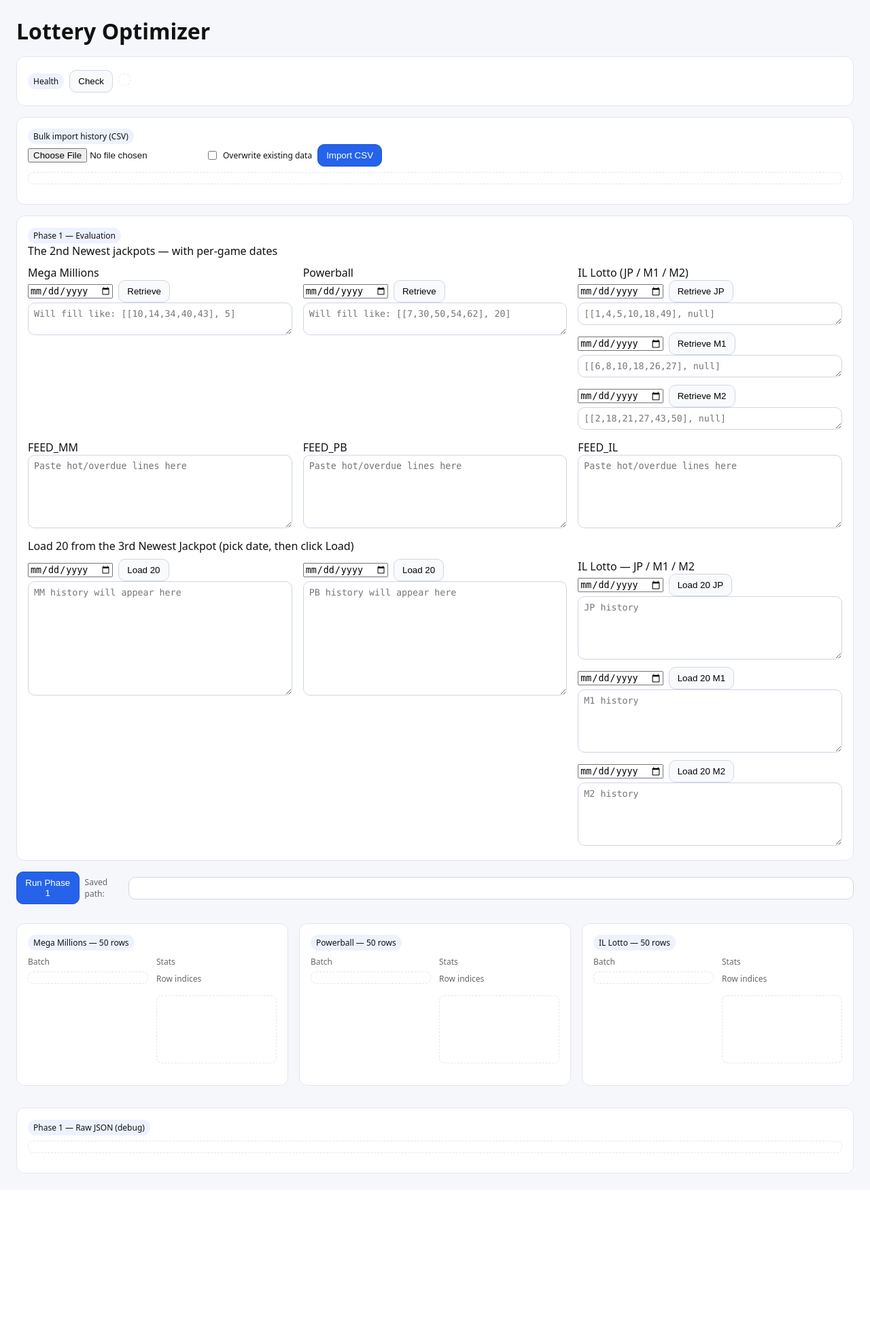
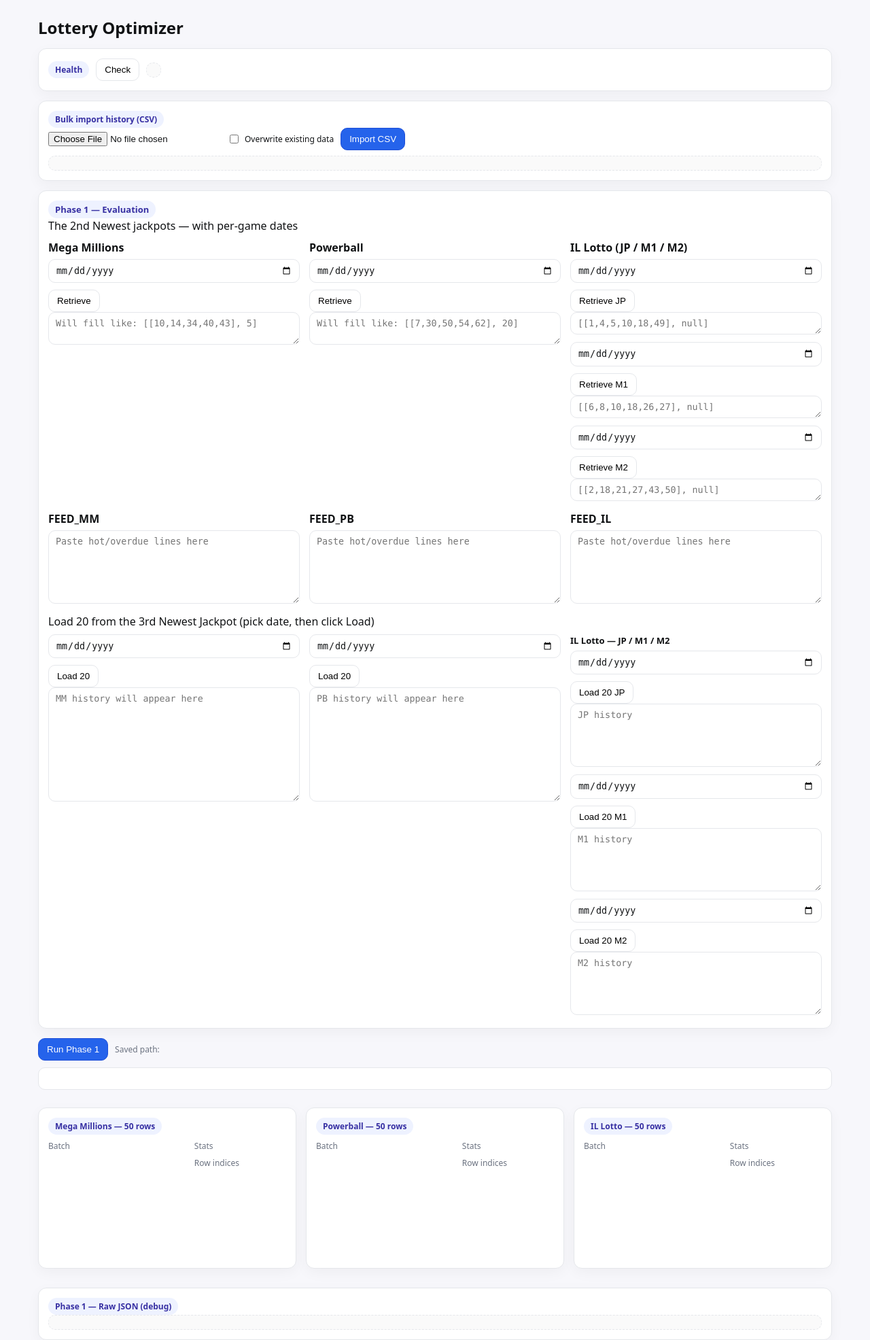
Before and after one commit to lettiehsu/lottery-optimizer, a Flask app: page / in a window 1280 px wide. Shown: the whole page at 68% size. Before the commit the page ends 1726 px from the top, so only its background shows below. Run offline with Flask 3, Linux system fonts and the light colour scheme.

Commit message:
Update styles.css

```diff
--- a/static/styles.css
+++ b/static/styles.css
@@ -1,44 +1,107 @@
 :root{
-  --bg:#f6f7fb; --fg:#111; --muted:#666; --card:#fff;
-  --border:#e4e6ef; --pill:#eef2ff; --primary:#2563eb; --primary-2:#1d4ed8;
-  --ok:#e6f7ef; --okb:#8bd9b4; --err:#fff2f2; --errb:#ffb8b8;
+  --bg:#f7f7fb;
+  --card:#ffffff;
+  --ink:#101214;
+  --muted:#6b7280;
+  --border:#e5e7eb;
+  --primary:#2563eb;
+  --primary-ink:#fff;
+  --ok:#0e7a0d;
+  --warn:#a66b00;
+  --err:#b32020;
 }
+
 *{box-sizing:border-box}
-body{font-family:system-ui,-apple-system,Segoe UI,Roboto,Arial,sans-serif;margin:24px;background:var(--bg);color:var(--fg)}
-h1{margin:0 0 12px 0}
-.card{background:var(--card);border:1px solid var(--border);border-radius:12px;padding:16px;margin:16px 0}
-.card.subtle{background:#fafbff}
-.inline{display:flex;align-items:center;gap:8px}
-.row{display:flex;gap:8px;align-items:center}
-.grid{display:grid;gap:16px}
-.grid-2{grid-template-columns:1fr 1fr}
-.grid-3{grid-template-columns:1fr 1fr 1fr}
-.two-col{display:grid;grid-template-columns:1fr 1fr;gap:12px}
-.field{margin-top:10px}
-.mt{margin-top:12px}
-.mt-6{margin-top:6px}
+html,body{height:100%}
+body{
+  margin:0;
+  font-family:system-ui,-apple-system,Segoe UI,Roboto,Arial,sans-serif;
+  color:var(--ink);
+  background:var(--bg);
+}
+.container{max-width:1200px;margin:24px auto;padding:0 16px}
+
+h1{margin:0 0 12px 0;font-size:24px}
+
+.card{
+  background:var(--card);
+  border:1px solid var(--border);
+  border-radius:12px;
+  padding:14px;
+  margin:14px 0;
+  box-shadow:0 6px 20px rgba(0,0,0,.04);
+}
+
+.row{display:flex;gap:10px;align-items:center;flex-wrap:wrap}
+.inline{display:flex;align-items:center;gap:8px;justify-content:space-between}
+
+.grid{display:grid;gap:14px}
+.grid-3{grid-template-columns:repeat(3, 1fr)}
+.grid-2{grid-template-columns:repeat(2, 1fr)}
+
+.two-col{display:grid;grid-template-columns:1.2fr .8fr;gap:12px}
+
+.title{font-weight:600;margin-bottom:6px}
+.title.small{font-weight:600;font-size:13px}
+
+.pill{
+  display:inline-block;
+  padding:4px 10px;
+  border-radius:999px;
+  background:#eef2ff;
+  color:#3730a3;
+  font-weight:600;
+  font-size:12px;
+}
+.pill.big{font-size:13px}
+
 .tiny{font-size:12px}
 .muted{color:var(--muted)}
-.mono{font-family:ui-monospace,SFMono-Regular,Menlo,Consolas,monospace}
-.batch{max-height:240px;overflow:auto;border:1px dashed var(--border);border-radius:8px;padding:8px;margin:6px 0}
-pre{background:#fff;border:1px dashed var(--border);border-radius:8px;padding:8px;white-space:pre-wrap}
-textarea,input[type=text]{width:100%;padding:8px;border:1px solid #cfd5e6;border-radius:10px;background:#fff}
-.btn{padding:8px 12px;border:1px solid #cfd5e6;border-radius:10px;background:#f9fafc;cursor:pointer}
-.btn:hover{background:#f1f5ff}
-.btn.primary{background:var(--primary);border-color:var(--primary-2);color:#fff}
-.btn.primary:hover{background:#1e50db}
-.btn.busy{opacity:.7;cursor:progress}
-.pill{display:inline-block;background:var(--pill);border-radius:999px;padding:3px 8px;font-size:12px}
-.switch{display:flex;align-items:center;gap:6px}
-.switch input{transform:scale(1.2)}
-.log{white-space:pre-wrap;padding:8px;border-radius:8px;border:1px dashed var(--border);margin-top:8px;background:#fff}
-.log.ok{background:var(--ok);border-color:var(--okb)}
-.log.err{background:var(--err);border-color:var(--errb)}
-.statline .chip{display:inline-block;background:#eef; border:1px solid #cde; border-radius:999px; padding:2px 6px; margin-right:6px}
+.right{margin-left:auto}
 
-.toast{position:fixed;left:50%;transform:translateX(-50%) scale(.98);bottom:20px;background:#222;color:#fff;padding:8px 12px;border-radius:10px;opacity:0;transition:.25s}
-.toast.show{opacity:1;transform:translateX(-50%) scale(1)}
-.toast.ok{background:#2563eb}
-.toast.warn{background:#ff8f00}
-.toast.error{background:#cc2d2d}
-.right{margin-left:auto}
+textarea, input[type=text], input[type=date]{
+  width:100%;
+  padding:8px 10px;
+  border:1px solid var(--border);
+  border-radius:10px;
+  background:#fff;
+  color:var(--ink);
+}
+textarea.mono,.mono{font-family:ui-monospace, SFMono-Regular, Menlo, Consolas, monospace}
+
+.btn{
+  padding:8px 12px;
+  border-radius:10px;
+  border:1px solid var(--border);
+  background:#fff;
+  cursor:pointer;
+  transition:transform .06s ease, box-shadow .12s ease, background .12s ease;
+}
+.btn:hover{box-shadow:0 6px 18px rgba(0,0,0,.06)}
+.btn:active{transform:translateY(1px)}
+.btn.primary{background:var(--primary);color:var(--primary-ink);border-color:#1d4ed8}
+.btn.is-busy{opacity:.7;pointer-events:none}
+
+.batch{margin:0;padding-left:20px}
+.statline{font:600 13px/1.2 system-ui}
+.log{
+  white-space:pre-wrap;
+  border:1px dashed var(--border);
+  border-radius:10px;
+  padding:10px;
+  margin:0;
+  background:#fafafa;
+}
+.log.ok{background:#f3f9ff;border-color:#b6ddff}
+.log.err{background:#fff5f5;border-color:#ffb3b3}
+
+.toast{
+  position:fixed;right:16px;bottom:16px;
+  background:#111;color:#fff;
+  padding:10px 12px;border-radius:10px;opacity:.95;
+  z-index:9999;box-shadow:0 8px 24px rgba(0,0,0,.2);
+  font:500 14px system-ui
+}
+.toast.ok{background:var(--ok)}
+.toast.warn{background:var(--warn)}
+.toast.error{background:var(--err)}
```
